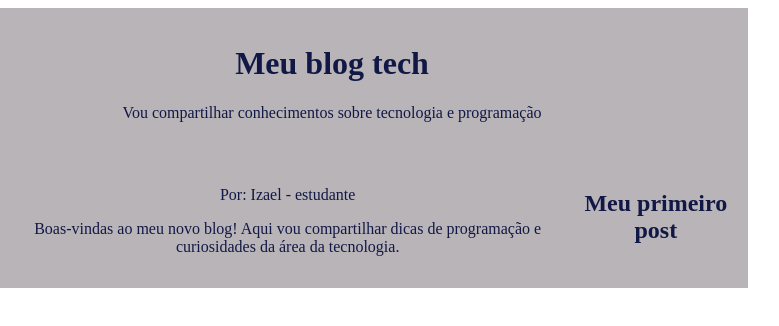
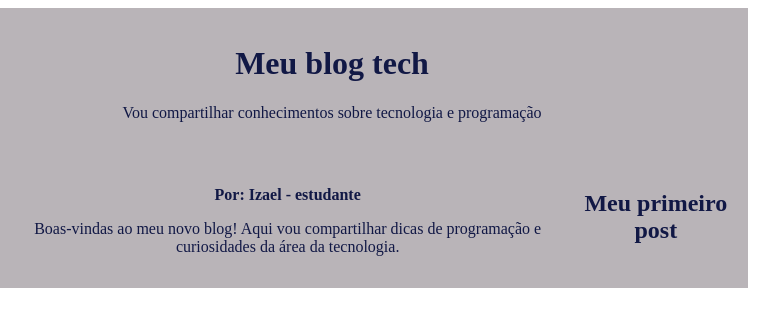
Before and after one commit to izaelcostaoficial/Meu-blog, a plain HTML site: page index.html in a window 1280 px wide. Shown: the full height of the page, 308-1087 px from the left. Drawn offline with Linux system fonts and the light colour scheme.

Commit message:
Update index.html

```diff
--- a/index.html
+++ b/index.html
@@ -30,6 +30,10 @@
             width: 80px;
             height: 80px;
         }
+        .artigo-autor {
+            font-weight: bold;
+        }
+
     </style>
 </head>
 <body>
@@ -40,7 +44,7 @@
     <main>
         <img src="Foto" alt="Livro digital">
         <div>
-        <p>Por: Izael - estudante</p>
+        <p class="artigo-autor">Por: Izael - estudante</p>
         <p>Boas-vindas ao meu novo blog! Aqui vou compartilhar dicas de programação e curiosidades da área da
             tecnologia.
         </p>
```
